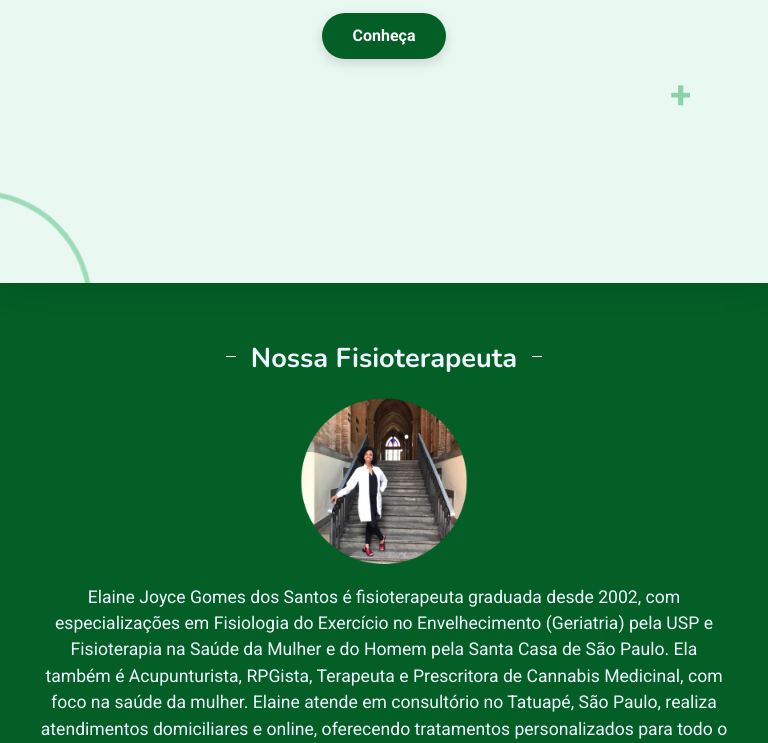
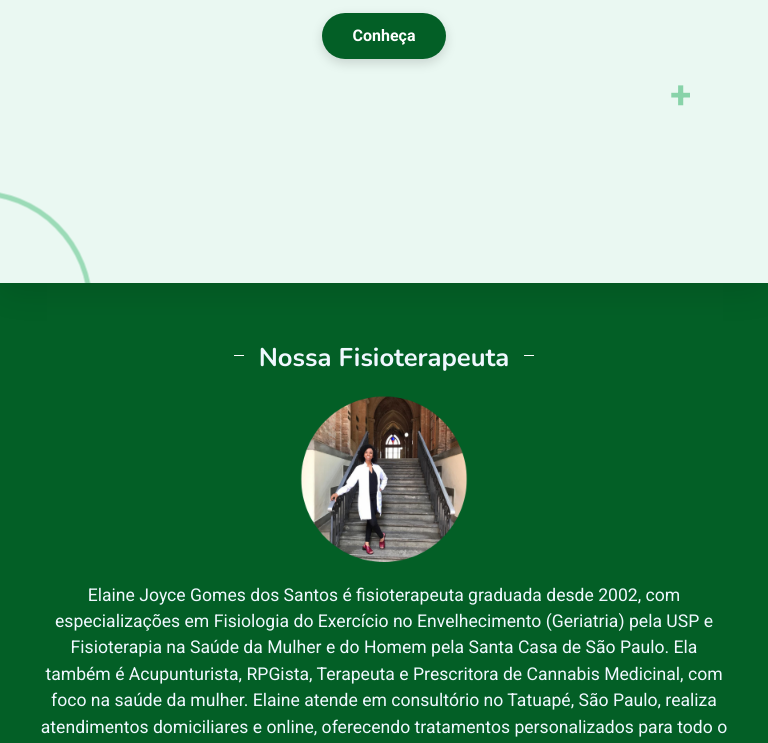
Before and after one commit to killislac/site-landing-page, a plain HTML site: page index.html in a window 768 px wide. Shown: the part 553-1296 px from the top of the page. Drawn offline with nearby package versions, Linux system fonts and the light colour scheme.

Commit message:
Finalizado.3.:bugs18

```diff
--- a/assets/css/main.css
+++ b/assets/css/main.css
@@ -1633,7 +1633,7 @@ button:hover {
 
   /* Para tablets */
   .section-title h2 {
-    font-size: 1.7rem; /* Ajusta tamanho do título */
+    font-size: 1.6rem; /* Ajusta tamanho do título */
   }
   .section-title p {
     font-size: 1.1rem; /* Ajusta tamanho do subtítulo */
```
